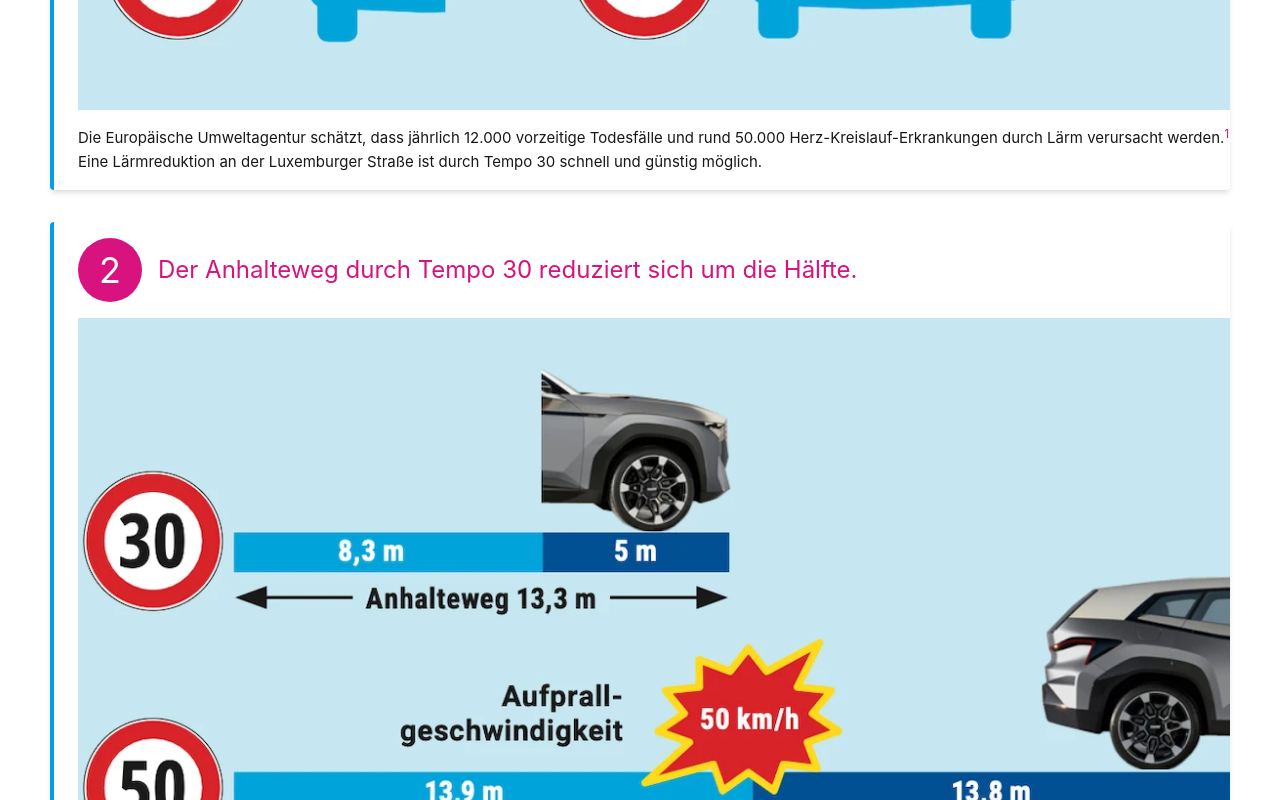
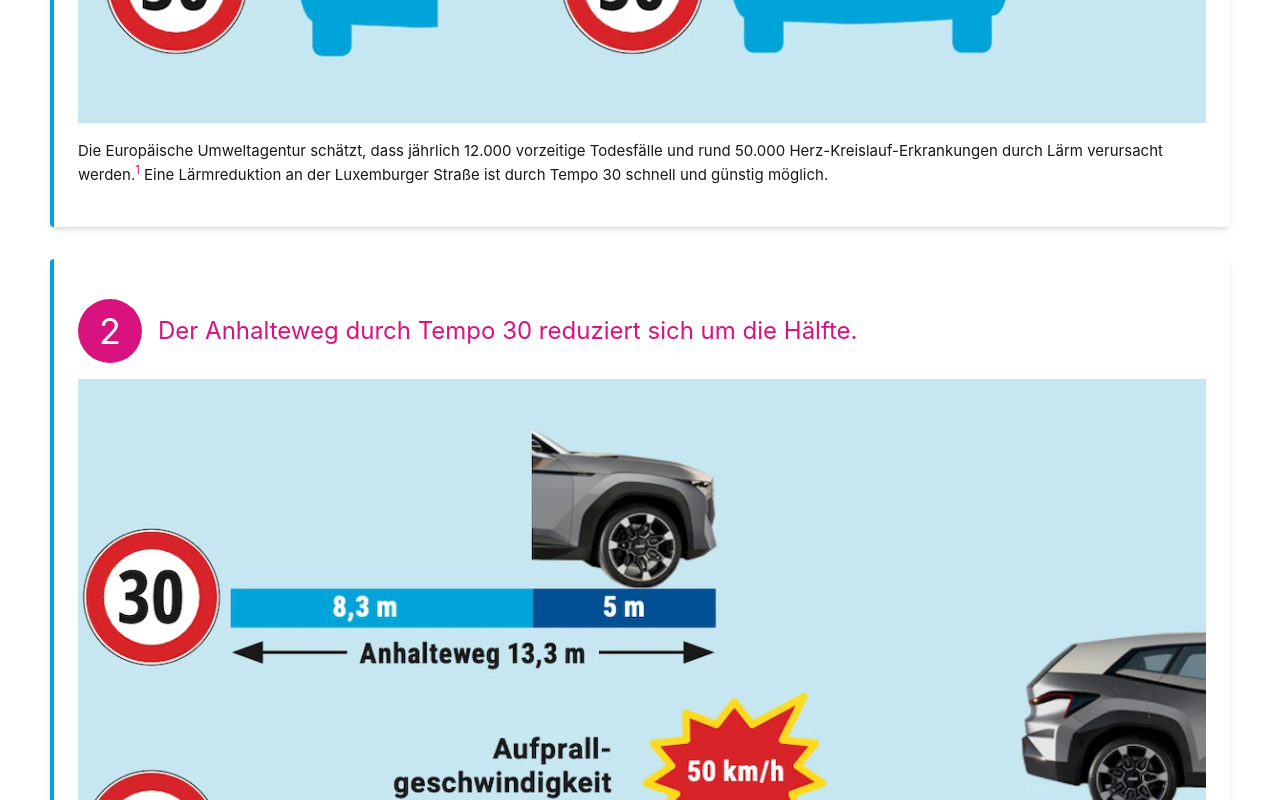
Before and after one commit to FL0R1AN84/lebenswerter-guertel, a Vue app: page / in a window 1280 px wide. Shown: the part 1720-2520 px from the top of the page. Built offline with nearby package versions, Linux system fonts and the light colour scheme.

Commit message:
fix: break words

```diff
--- a/src/views/HomeView.vue
+++ b/src/views/HomeView.vue
@@ -206,7 +206,7 @@ import HeaderNavigation from '@/components/HeaderNavigation.vue'
 <style scoped>
 .home-section {
   margin-top: 2rem;
-  padding-left: 1.5rem;
+  padding: 1.5rem;
   border-left: 4px solid var(--color-blue);
   border-radius: 4px;
 }
@@ -214,5 +214,11 @@ import HeaderNavigation from '@/components/HeaderNavigation.vue'
 .home-section p {
   line-height: 1.6;
   margin: 1rem 0;
+  word-break: break-word;
+  overflow-wrap: break-word;
+}
+
+.home-section a {
+  word-break: break-all;
 }
 </style>
```
